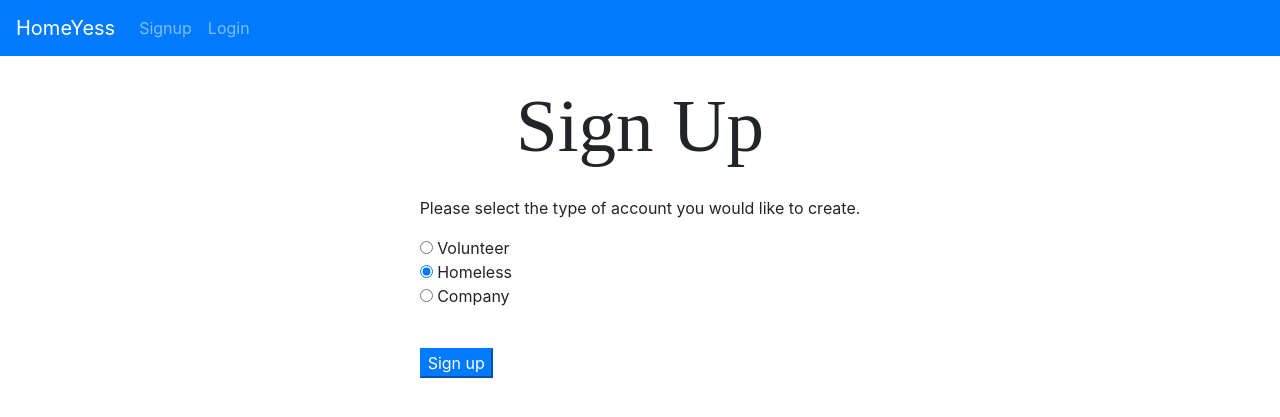
After one commit to CS130-W20/team-A9, a Django app: page /accounts/user-type in a window 1280 px wide. The commit adds this page. Shown: the top 417 px of the page. Run offline with Django 3.2, Linux system fonts and the light colour scheme; some libraries are stand-ins or nearby versions.

Commit message:
Change signup to 2 pages, add view_ride for volunteer, change dashboard url (#79)
* split signup forms

* added margin to the bottom

* added ride detail to volunteer dashboard

* tell homeless that ride not confirmed yet

* tested everything

```diff
--- a/homeyess/templates/base_generic.html
+++ b/homeyess/templates/base_generic.html
@@ -22,13 +22,13 @@
     <ul class="navbar-nav">
       {% if user.is_authenticated %}
       <li class="nav-item">
-        <a class="nav-link" href="{% url 'dashboard' user.profile.pk %}">Dashboard</a>
+        <a class="nav-link" href="{% url 'dashboard' %}">Dashboard</a>
       </li>
       {% endif %}
 
       {% if not user.is_authenticated %}
       <li class="nav-item">
-        <a class="nav-link" href="{% url 'signup' %}">Signup</a>
+        <a class="nav-link" href="{% url 'user_type' %}">Signup</a>
       </li>
       <li class="nav-item">
         <a class="nav-link" href="{% url 'login' %}">Login</a>
@@ -65,5 +65,8 @@
   </div>
 </nav>
 {% block content %}{% endblock %}
+
+<div style="margin-top:40px;"></div>
+
 </body>
 </html>
--- a/homeyess/templates/dashboard/volunteer.html
+++ b/homeyess/templates/dashboard/volunteer.html
@@ -44,15 +44,14 @@
 			    			<div class="flex-container">
 			    				<div class="flex-container-vertical" style="margin-left:0px">
 									<h5>Pickup Time: {{ ride.pickup_datetime }}</h5>
-								    <div>Pickup Address: {{ ride.pickup_address }}</div>
+								    <div>Pickup Address: {{ ride.homeless.home_address }}</div>
 								    <div>Interview Time: {{ ride.interview_datetime }}</div>
 								    <div>Interview Address: {{ ride.interview_address }}</div>
 								    <div>Company: {{ ride.interview_company }}</div>
 								    <div>Candidate Name: {{ ride.homeless.user.first_name }} {{ ride.homeless.user.last_name }}</div>
 								</div>
 								<div>
-									<div><a href="#">Details</a></div>
-									<div><a href="{% url 'cancel_ride' ride.id %}">Cancel Ride</a></div>
+									<a href="{% url 'view_ride' ride.id %}">Details</a>
 								</div>
 							</div>
 					    </div>
--- a/homeyess/templates/registration/signup.html
+++ b/homeyess/templates/registration/signup.html
@@ -16,7 +16,7 @@
         {% if field.help_text %}
           <small class="form-text text-muted">{{ field.help_text }}</small>
         {% endif %}
-        </div>
+      </div>
       {% endfor %}
       <button type="submit" class="btn-primary">Sign up</button>
     </form>
--- /dev/null
+++ b/homeyess/templates/registration/user_type.html
@@ -0,0 +1,20 @@
+{% extends 'base_generic.html' %}
+
+{% block content %}
+<h1 class="row justify-content-center">Sign Up</h1>
+<div class="container" style="padding=40px;">
+  <div class="row justify-content-center">
+    <form method="post">
+      {% csrf_token %}
+      <p>Please select the type of account you would like to create.</p>
+      {% for choice in form.user_type %}
+      <div class="radio">
+        {{ choice.tag }} {{ choice.choice_label }}
+      </div>
+      {% endfor %}
+      <button type="submit" class="btn-primary" style="margin-top: 40px;">Sign up</button>
+    </form>
+  </div>
+</div>
+
+{% endblock %}
--- a/homeyess/website/forms.py
+++ b/homeyess/website/forms.py
@@ -15,38 +15,62 @@ class SignUpForm(UserCreationForm):
     '''SignUpForm for users, companies, and volunteers
 
     '''
-    first_name = forms.CharField(max_length=30, required=True, help_text="Required.", label="First Name / Company Name")
-    last_name = forms.CharField(max_length=30, required=False, help_text="Companies need not fill this out.")
-    email = forms.EmailField(max_length=254, required=False, help_text='Optional.')
-    phone = forms.RegexField(regex='\d{3}-\d{3}-\d{4}', required=False, help_text='Optional.', label="Phone Number (###-###-####)")
-    user_type = forms.ChoiceField(choices=[(tag.value, tag.name) for tag in Profile.UserType], initial=Profile.UserType.Homeless)
-    car_plate = forms.CharField(max_length=8, required=False, label="License Plate Number", help_text="Required for volunteers.")
-    car_make = forms.CharField(max_length=20, required=False, label="Make of Car", help_text="Required for volunteers.")
-    car_model = forms.CharField(max_length=20, required=False, label="Model of Car", help_text="Required for volunteers.")
-    home_address = forms.CharField(max_length=200, required=False, label="Home Address", help_text="Companies need not fill this out.")
+
+    def __init__(self, *args, **kwargs):
+        user_type = kwargs.pop('user_type', None)
+        super(SignUpForm, self).__init__(*args, **kwargs)
+        self.user_type = user_type
+        field_order = []
+
+        if user_type == 'C':
+            self.fields['first_name'] = forms.CharField(max_length=30, required=True, label=" Company Name")
+        else:
+            self.fields['first_name'] = forms.CharField(max_length=30, required=True, label="First Name")
+        field_order.append('first_name')
+        if user_type != 'C':
+            self.fields['last_name'] = forms.CharField(max_length=30, required=False)
+            field_order.append('last_name')
+        field_order.append('username')
+        field_order.append('password1')
+        field_order.append('password2')
+        self.fields['email'] = forms.EmailField(max_length=254, required=False, help_text='Optional.')
+        field_order.append('email')
+        self.fields['phone'] = forms.RegexField(regex='\d{3}-\d{3}-\d{4}', required=False, help_text='Optional.', label="Phone Number (###-###-####)")
+        field_order.append('phone')
+        if user_type == 'V':
+            self.fields['car_plate'] = forms.CharField(max_length=8, required=False, label="License Plate Number")
+            self.fields['car_make'] = forms.CharField(max_length=20, required=False, label="Make of Car")
+            self.fields['car_model'] = forms.CharField(max_length=20, required=False, label="Model of Car")
+            field_order.append('car_plate')
+            field_order.append('car_make')
+            field_order.append('car_model')
+        if user_type == 'V':
+            self.fields['home_address'] = forms.CharField(max_length=200, required=False, label="Home Address")
+            field_order.append('home_address')
+        if user_type == 'H':
+            self.fields['home_address'] = forms.CharField(max_length=200, required=False, label="Pickup Address")
+            field_order.append('home_address')
+
+        self.order_fields(field_order)
 
     class Meta:
         model = User
-        fields = ('first_name', 'last_name', 'email', 'phone', 'username', 'password1', 'password2')
+        fields = ('first_name', 'email', 'username', 'password1', 'password2')
 
     def clean(self):
         cleaned_data = super().clean()
-        user_type = cleaned_data.get("user_type")
-        car_make = cleaned_data.get("car_make")
-        car_model = cleaned_data.get("car_model")
-        car_plate = cleaned_data.get("car_plate")
-        last_name = cleaned_data.get("last_name")
-        home_address = cleaned_data.get("home_address")
+        user_type = self.user_type
+        car_make = cleaned_data.get("car_make", None)
+        car_model = cleaned_data.get("car_model", None)
+        car_plate = cleaned_data.get("car_plate", None)
+        last_name = cleaned_data.get("last_name", None)
+        home_address = cleaned_data.get("home_address", None)
         if user_type == 'V' and (car_make == '' or car_make == None or car_model == None or car_plate == None or car_model == '' or car_plate == ''):
-            raise forms.ValidationError("Volunteers must fill out car information")
+            raise forms.ValidationError("Car information is required.")
         if user_type != 'C' and (last_name == '' or last_name == None):
-            raise forms.ValidationError("Volunteers and Users must fill out last name")
+            raise forms.ValidationError("First and last names are required")
         if user_type != 'C' and (home_address == '' or home_address == None):
-            raise forms.ValidationError("Volunteers and Users must fill out home address")
-        if user_type == 'C' and (last_name != '' and last_name != None):
-            raise forms.ValidationError("Companies should not fill out last name")
-        if user_type == 'C' and (home_address != '' and home_adress != None):
-            raise forms.ValidationError("Companies should not fill out home address")
+            raise forms.ValidationError("Home address is required")
 
 class PostJobForm(ModelForm):
     '''PostJobForm for companies to post and edit jobs
@@ -72,7 +96,7 @@ class RideRequestForm(ModelForm):
 
     class DateInput(forms.DateInput):
         input_type = 'date'
-    interview_datetime = forms.DateTimeField(required=True, widget=forms.DateTimeInput, help_text=' Format YYYY-MM-DD HH:MM:SS')
+    interview_datetime = forms.DateTimeField(required=True, widget=forms.DateTimeInput, help_text='Format YYYY-MM-DD HH:MM:SS')
     interview_duration = forms.IntegerField(required=True, help_text='(in minutes)')
     interview_address = forms.CharField(max_length=200, required=True)
     interview_company = forms.CharField(max_length=100, required=True)
@@ -82,3 +106,6 @@ class FilterForm(Form):
     start_datetime = forms.DateTimeField(required=False)
     end_datetime = forms.DateTimeField(required=False)
     max_range = forms.IntegerField(required=False)
+
+class UserTypeForm(Form):
+    user_type = forms.ChoiceField(choices=[(tag.value, tag.name) for tag in Profile.UserType], required=True, widget=forms.RadioSelect, initial='H')
--- a/homeyess/website/urls.py
+++ b/homeyess/website/urls.py
@@ -7,12 +7,13 @@ from . import views
 
 urlpatterns = [
     path('', views.index, name='index'),
-    path('accounts/signup', views.signup, name='signup'),
-    path('dashboard/<str:user_id>/', views.dashboard, name='dashboard'),
+    path('accounts/signup/<str:user_type>/', views.signup, name='signup'),
+    path('accounts/user-type', views.user_type, name='user_type'),
+    path('dashboard/', views.dashboard, name='dashboard'),
     path('view-ride/<int:ride_id>/', views.viewRide, name='view_ride'),
     path('update-ride/<int:ride_id>/', views.RequestRideEdit.as_view(), name='update_ride'),
     path('request-ride', views.RequestRideCreate.as_view(), name='request_ride'),
-    path('delete-ride/<int:ride_id>/', views.DeleteRideRequest, name='delete_ride'),
+    path('delete-ride/<int:ride_id>/', views.deleteRideRequest, name='delete_ride'),
     path('jobs/', views.postjob, name='post_job'),
     path('jobs/<int:job_id>/', views.editjob, name='edit_job'),
     path('search_rides', views.ride_board, name='search_rides'),
--- a/homeyess/website/views.py
+++ b/homeyess/website/views.py
@@ -9,7 +9,7 @@ from .models import Profile, Ride, JobPost
 from django.views.generic.edit import CreateView, UpdateView
 from django.views.generic import ListView
 
-from website.forms import SignUpForm, RideRequestForm, PostJobForm, FilterForm
+from website.forms import SignUpForm, RideRequestForm, PostJobForm, FilterForm, UserTypeForm
 from .models import Profile, Ride, JobPost
 from datetime import datetime, timedelta
 from django.contrib.auth.models import User
@@ -37,7 +37,7 @@ def index(request):
     '''
     return render(request, 'index.html')
 
-def signup(request):
+def signup(request, user_type):
     '''Renders the signup form on GET; processes the signup form on POST
 
     :param request: The http request containing user information or extra arguments
@@ -45,18 +45,26 @@ def signup(request):
     :return: the rendered SignUpForm or a redirect to homepage
     :rtype: HttpResponse
     '''
+    if user_type == 'homeless':
+        user_type = 'H'
+    elif user_type == 'volunteer':
+        user_type = 'V'
+    elif user_type == 'company':
+        user_type = 'C'
+    else:
+        return HttpResponse(status=404)
     if request.method == 'POST':
-        form = SignUpForm(request.POST)
+        form = SignUpForm(request.POST, user_type=user_type)
         if form.is_valid():
             user = form.save()
             user.refresh_from_db()
             user.profile.phone = form.cleaned_data.get('phone')
-            user.profile.user_type = form.cleaned_data.get('user_type')
-            user.profile.car_plate = form.cleaned_data.get('car_plate')
-            user.profile.car_make = form.cleaned_data.get('car_make')
-            user.profile.car_model = form.cleaned_data.get('car_model')
+            user.profile.car_plate = form.cleaned_data.get('car_plate', None)
+            user.profile.car_make = form.cleaned_data.get('car_make', None)
+            user.profile.car_model = form.cleaned_data.get('car_model', None)
             user.profile.total_volunteer_minutes = 0
-            user.profile.home_address = form.cleaned_data.get('home_address')
+            user.profile.home_address = form.cleaned_data.get('home_address', None)
+            user.profile.user_type = user_type
             user.save()
             username = form.cleaned_data.get('username')
             raw_password = form.cleaned_data.get('password1')
@@ -64,12 +72,27 @@ def signup(request):
             login(request, user)
             return redirect('/')
     else:
-        form = SignUpForm()
+        form = SignUpForm(user_type=user_type)
 
     return render(request, 'registration/signup.html', {'form': form})
 
+def user_type(request):
+    if request.method == 'POST':
+        form = UserTypeForm(request.POST)
+        if form.is_valid():
+            user_type = form.cleaned_data.get('user_type')
+            if user_type == 'H':
+                return redirect('signup/homeless/')
+            if user_type == 'C':
+                return redirect('signup/company/')
+            else:
+                return redirect('signup/volunteer/')
+    else:
+        form = UserTypeForm()
+    return render(request, 'registration/user_type.html', {'form': form})
+
 @login_required(login_url='accounts/login/')
-def dashboard(request, user_id):
+def dashboard(request):
     '''Renders the dashboard page for all users
 
     :param request: The http request containing user information or extra arguments
@@ -79,9 +102,7 @@ def dashboard(request, user_id):
     :return: the rendered dashboard page for the user using the homeless.html, company.html, or volunteer.html template which matches the type of the requesting user
     :rtype: HttpResponse
     '''
-    user = User.objects.filter(pk=user_id).first()
-    if not user:
-        return HttpResponse(status=404)
+    user = request.user
 
     if user.profile.user_type == "V":
         return volunteer(request, user)
@@ -189,14 +210,12 @@ class RequestRideCreate(CreateView):
     form_class = RideRequestForm
     def form_valid(self, form):
         form.instance.homeless = Profile.objects.get(user=self.request.user)
-        self.success_url = '/dashboard/' + str(form.instance.homeless_id)
+        self.success_url = 'dashboard'
 
         return super(RequestRideCreate, self).form_valid(form)
     queryset = Ride.objects.all()
 
-
-
-@user_passes_test(is_homeless, login_url='/')
+@user_passes_test(lambda a: is_homeless(a) or is_volunteer(a), login_url='/')
 def viewRide(request, ride_id):
     '''Renders the view that allows people experiencing homelessness to view a specific ride request
     he/she filled out, so that they can review and potentially edit the form
@@ -208,7 +227,7 @@ def viewRide(request, ride_id):
     '''
     ride_request = get_object_or_404(Ride, id=ride_id)
     context = {'ride_request': ride_request}
-    return render(request, 'ride_request/ViewRideForm.html', context)
+    return render(request, 'ride_request/view_ride.html', context)
 
 @method_decorator(user_passes_test(is_homeless, login_url='/'), name='dispatch')
 class RequestRideEdit(UpdateView):
@@ -234,14 +253,16 @@ class RequestRideEdit(UpdateView):
         context['update'] = True
         return context
 
-def DeleteRideRequest(request, ride_id):
+@user_passes_test(is_homeless, login_url='/')
+def deleteRideRequest(request, ride_id):
     instance = Ride.objects.get(id=ride_id)
     if instance:
         homeless_id = instance.homeless.id
         user = User.objects.get(pk=homeless_id)
         instance.delete()
-    return redirect('/dashboard/' + str(homeless_id))
+    return redirect('dashboard')
 
+@user_passes_test(is_homeless, login_url='/')
 def cancelRide(request, ride_id):
     instance = Ride.objects.get(id=ride_id)
     if instance:
@@ -251,7 +272,7 @@ def cancelRide(request, ride_id):
         instance.start_datetime = None
         instance.end_datetime = None
         instance.save()
-    return redirect('/dashboard/' + str(volunteer_id))
+    return redirect('dashboard')
 
 
 @user_passes_test(is_company, login_url='/')
@@ -276,7 +297,7 @@ def editjob(request, job_id):
             else:
                 return render(request, 'jobs/editjob.html', {'form': form})
 
-        return redirect('/dashboard/' + str(request.user.id))
+        return redirect('dashboard')
     else:
         form = PostJobForm(instance=job_post)
 
@@ -297,7 +318,7 @@ def postjob(request):
             user = Profile.objects.get(pk=request.user.id)
             job_post = JobPost(company=user, **form.cleaned_data)
             job_post.save()
-            return redirect('/dashboard/' + str(request.user.id))
+            return redirect('dashboard')
     else:
         form = PostJobForm(initial={'wage': '15.50 usd/hr', 'hours': '40 hr/wk'})
 
@@ -337,6 +358,7 @@ def ride_board(request):
 
     return render(request, 'ride_board.html', context=context)
 
+@user_passes_test(is_volunteer, login_url='/')
 def confirmRide(request, ride_id):
     ride = Ride.objects.get(pk=ride_id)
     homeless_profile = ride.homeless
@@ -355,7 +377,7 @@ def confirmRide(request, ride_id):
     ride.start_datetime, ride.pickup_datetime, ride.end_datetime, _ = getTimes(td_vec, ride.interview_datetime)
     ride.save()
 
-    return redirect('search_rides')
+    return redirect('dashboard')
 
 def filterQuerySet(rides, start_datetime, end_datetime, max_range, v_start):
     for ride in rides:
```
Also changed, not shown: homeyess/templates/ride_request/ViewRideForm.html (deleted, +0 -47 lines), homeyess/templates/ride_request/view_ride.html (added, +77 -0 lines), homeyess/website/tests/form_tests.py (+5 -11 lines).
